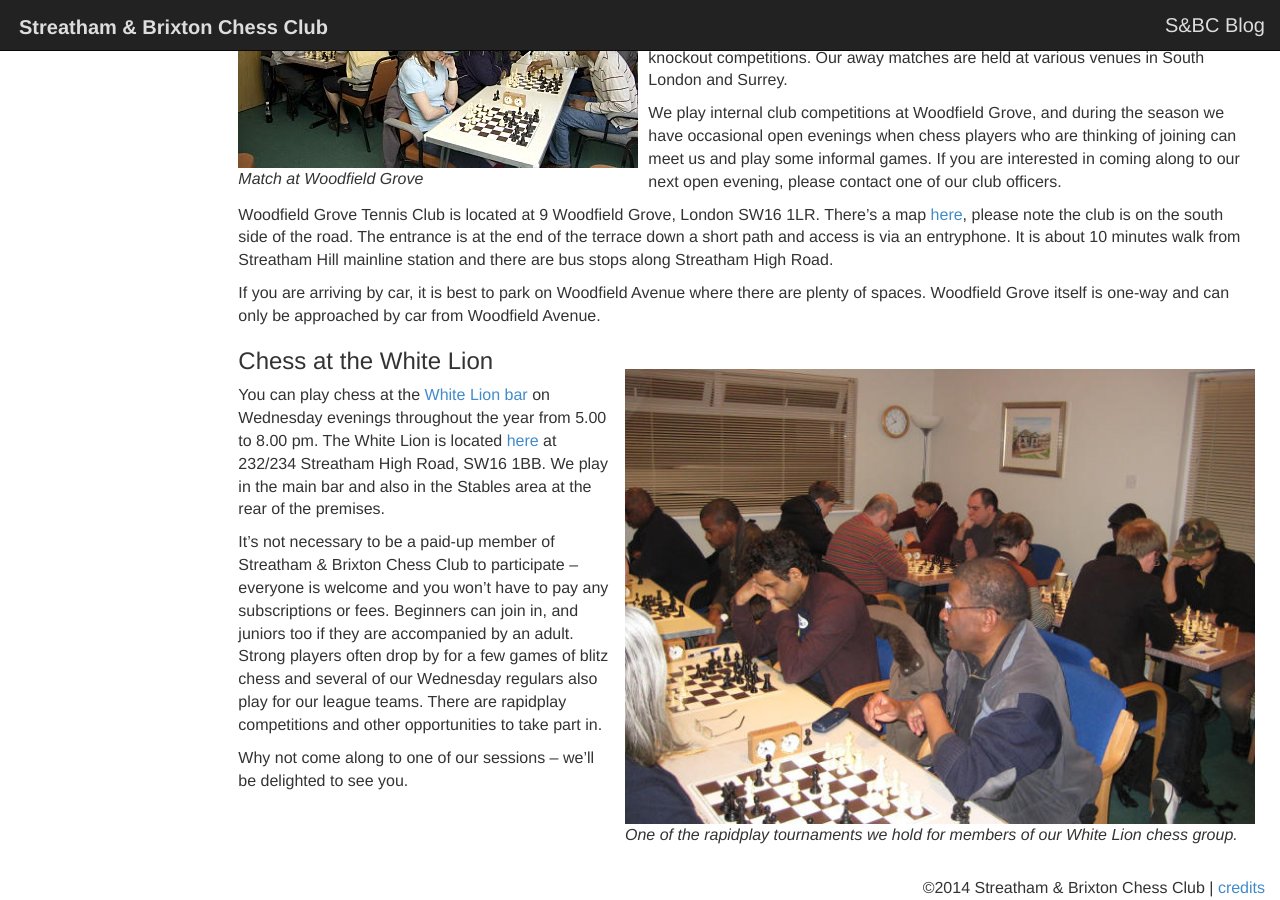
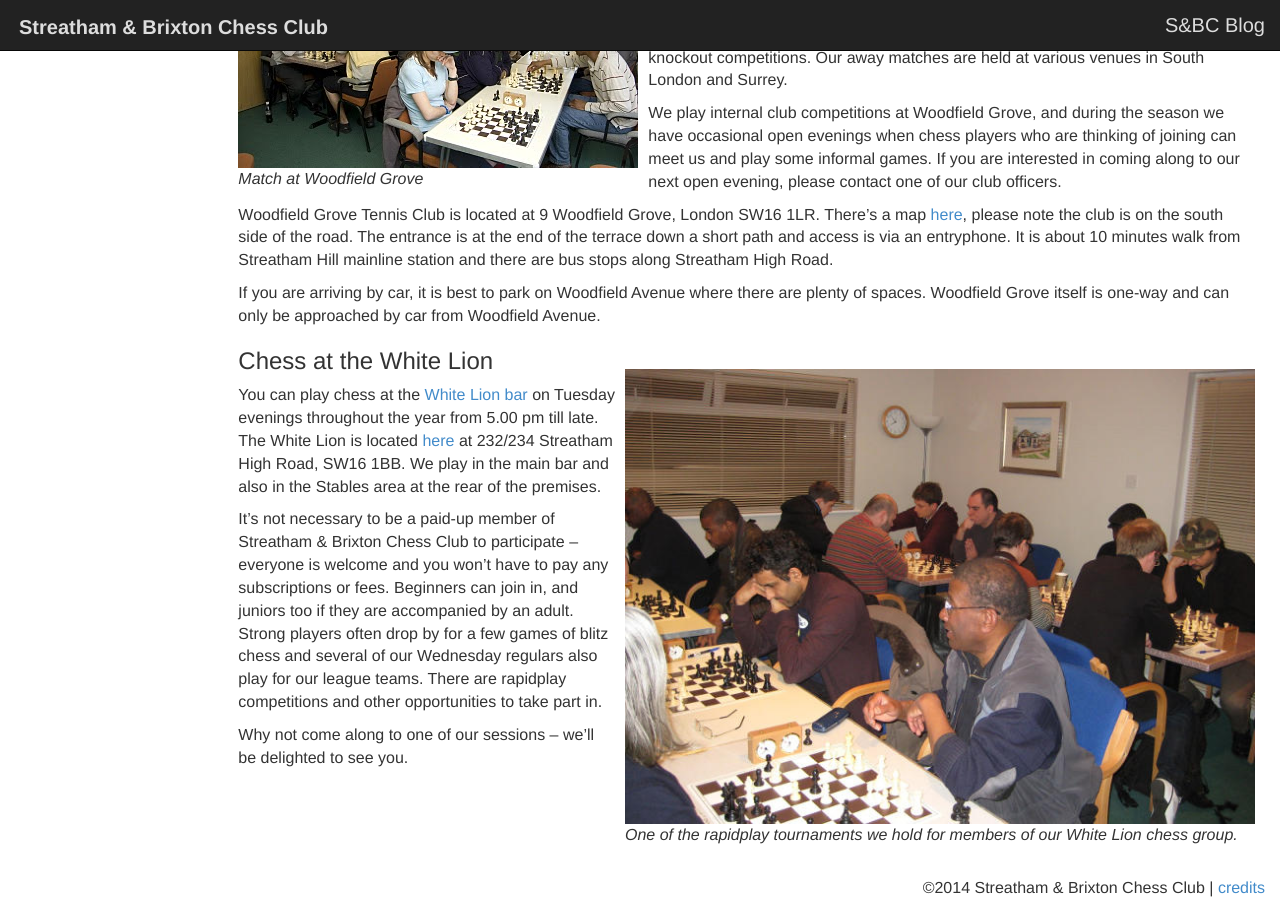
Before and after one commit to streathamchess/streathamchess.github.io, a Jekyll site: the page built from about/venues.md, in a window 1280 px wide and 900 px high, scrolled down 689 px. Built offline with Jekyll 4.4.1, drawn with Linux system fonts in a browser that asks for light colours; Markdown is read by kramdown in place of the engine named in the settings.

Commit message:
move to tuesday

```diff
--- a/about/venues.md
+++ b/about/venues.md
@@ -53,7 +53,7 @@ Woodfield Grove itself is one-way and can only be approached by car from Woodfie
 
 {% include image.html url="/assets/photos/wl-group-rapidplay.jpg" description="One of the rapidplay tournaments we hold for members of our White Lion chess group." %}
 
-You can play chess at the [White Lion bar](http://whitelion.org.uk/) on Wednesday evenings throughout the year from 5.00 to 8.00 pm.
+You can play chess at the [White Lion bar](http://whitelion.org.uk/) on Tuesday evenings throughout the year from 5.00 pm till late.
 The White Lion is located [here](https://goo.gl/maps/rlRcp) at 232/234 Streatham High Road, SW16 1BB. We play in the main bar and also in
 the Stables area at the rear of the premises.
 
```
Also changed, not shown: about/index.md (+1 -1 lines), contact.md (+1 -1 lines), join.md (+1 -1 lines).
